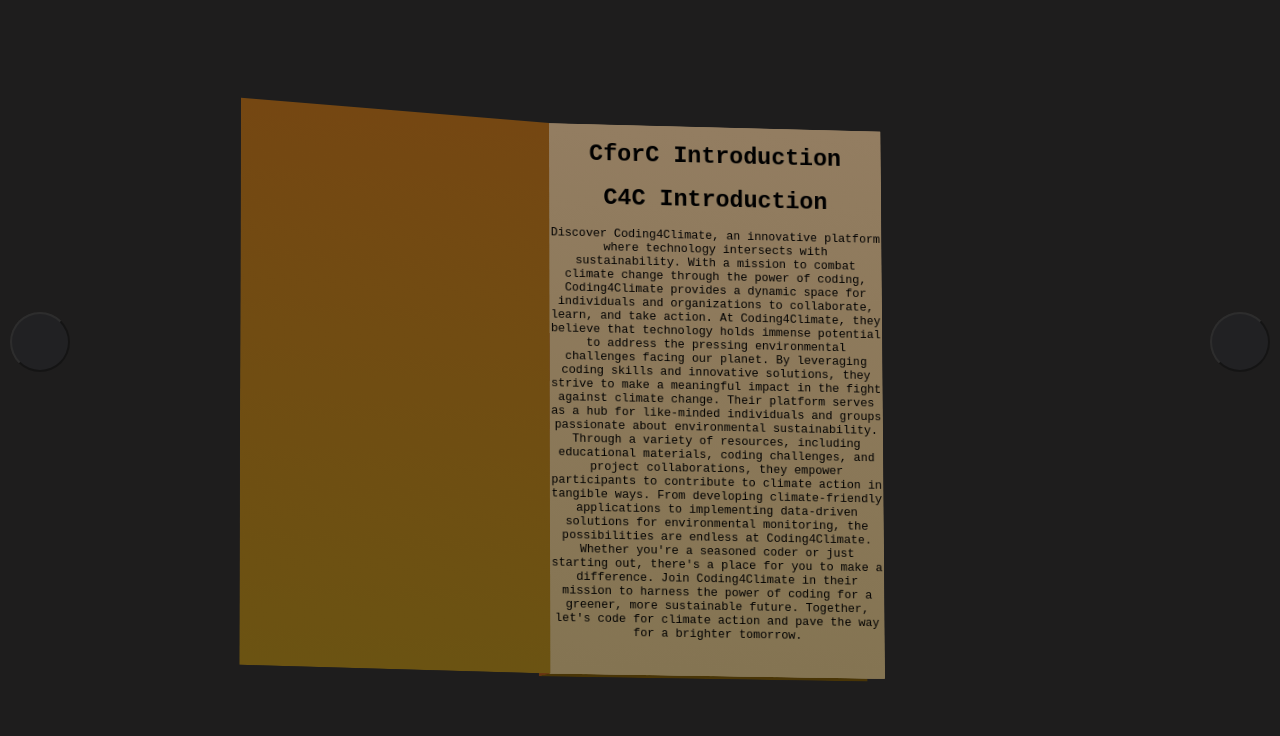
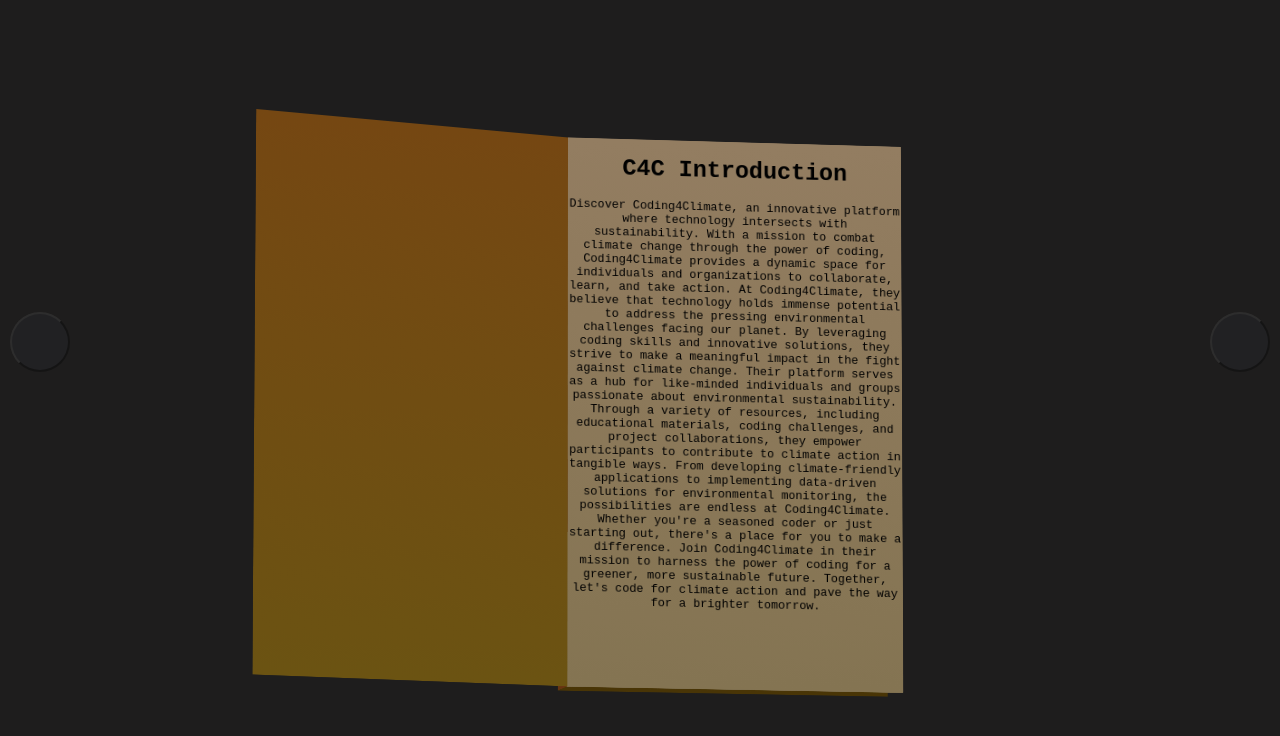
Before and after one commit to Dontmindmeifido/CforC.github.io, a plain HTML site: page index.html in a window 1280 px wide. Shown: the top 736 px of the page. Drawn offline with Linux system fonts and the light colour scheme.

Commit message:
Update index.html

```diff
--- a/index.html
+++ b/index.html
@@ -9,7 +9,6 @@
         <div id="book">
             <div id="pages">
                 <div id="pi1">
-                    <H1><b>CforC Introduction</b></H1>
                     <H1><b>C4C Introduction</b></H1>
                     <p>
                     Discover Coding4Climate, an innovative platform where technology intersects with sustainability. With a mission to combat climate change through the power of coding, Coding4Climate provides a dynamic space for individuals and organizations to collaborate, learn, and take action.
```
